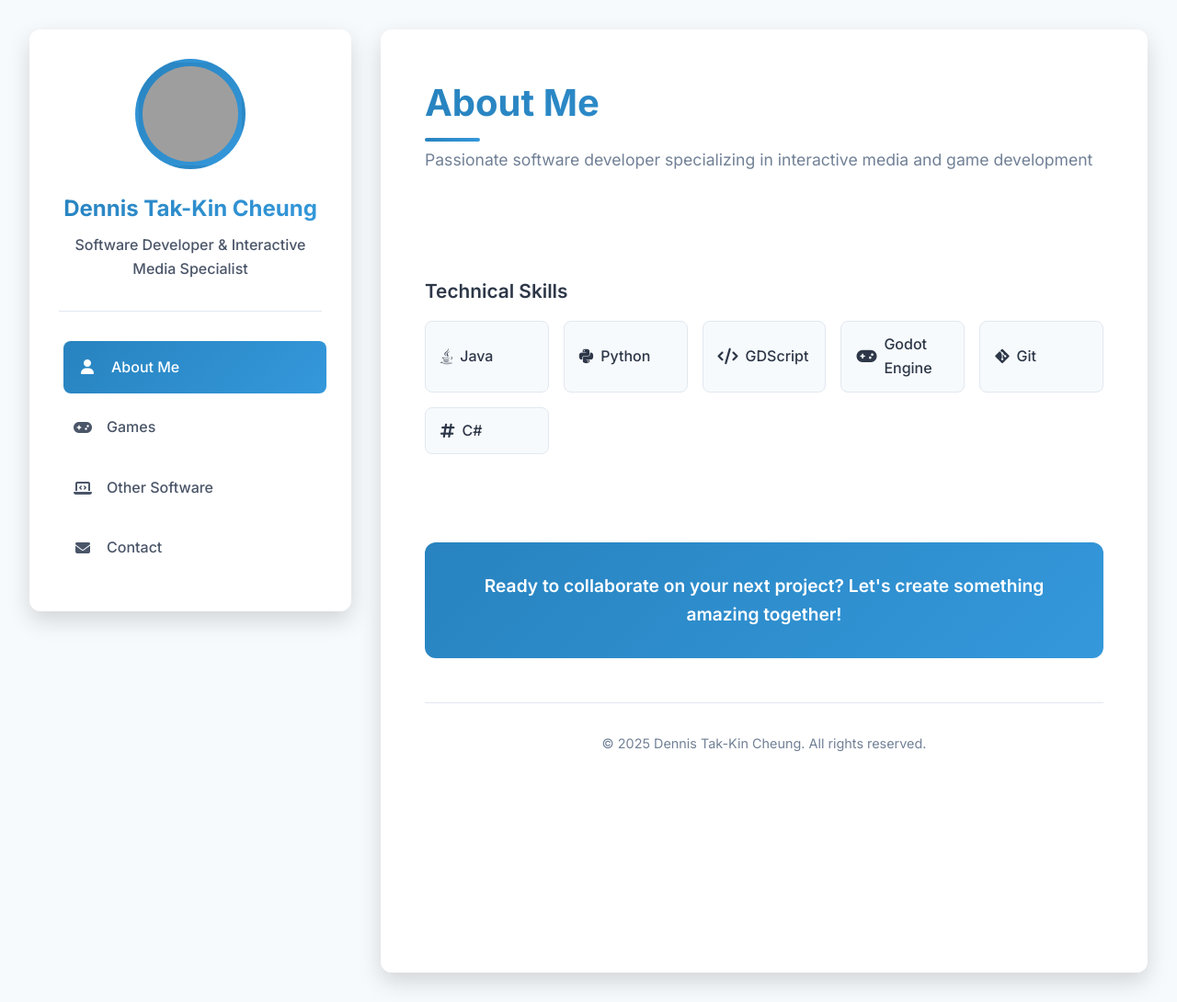
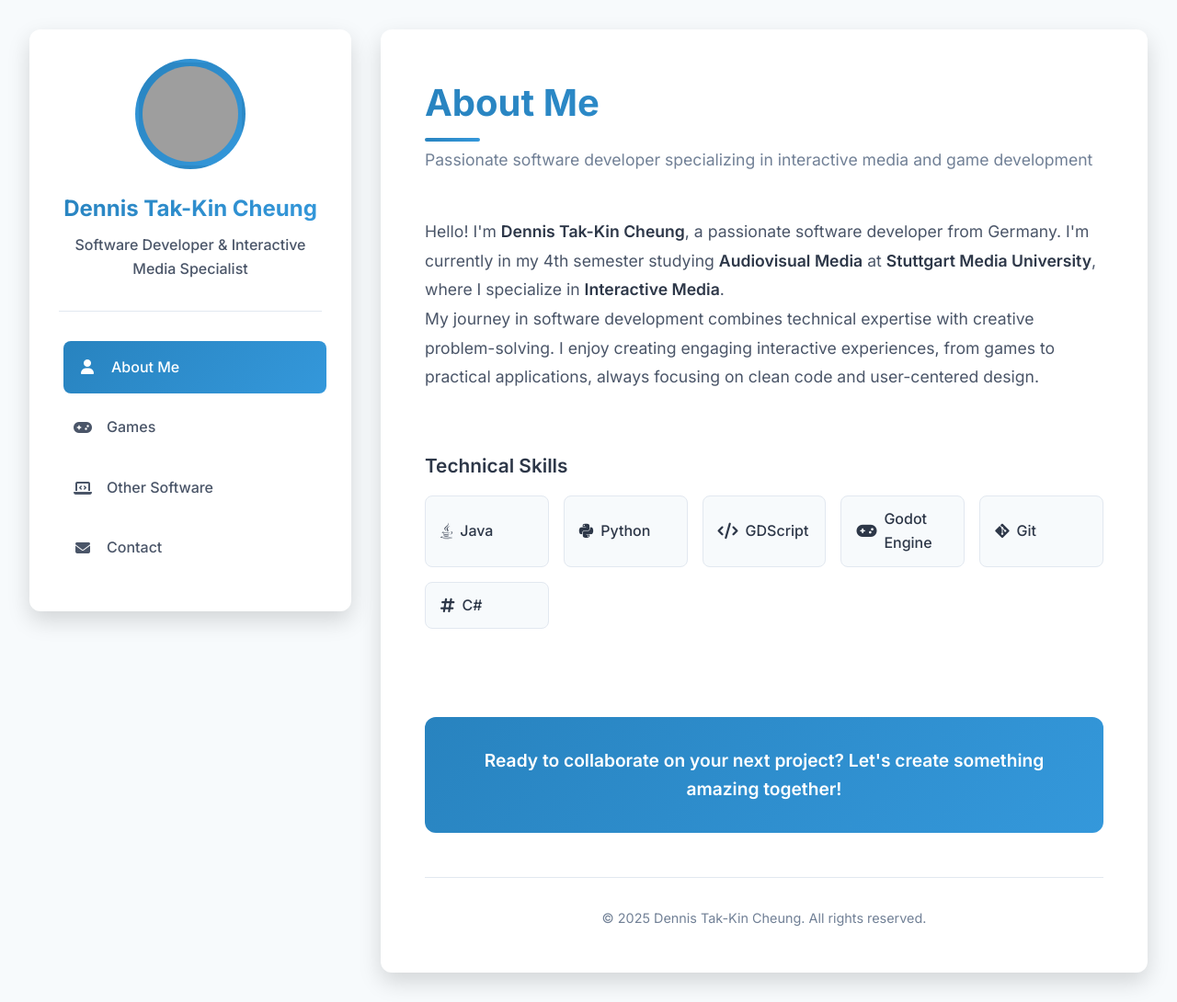
Before and after one commit to DarumaGH/DarumaGH.github.io, a Jekyll site: the page index.html, which Jekyll copies as it is, in a window 1280 px wide and 1090 px high. Shown: the whole window at 92% size. Built offline with Jekyll 4.4.1, drawn with Linux system fonts in a browser that asks for light colours; grey boxes are pictures that could not be loaded.

Commit message:
Update index.html

```diff
--- a/index.html
+++ b/index.html
@@ -669,6 +669,8 @@
 <p class="section-subtitle">Passionate software developer specializing in interactive media and game development</p>
 <div class="about-content">
 <div class="intro-text">
+<p>Hello! I'm <strong>Dennis Tak-Kin Cheung</strong>, a passionate software developer from Germany. I'm currently in my 4th semester studying <strong>Audiovisual Media</strong> at <strong>Stuttgart Media University</strong>, where I specialize in <strong>Interactive Media</strong>.</p>
+<p>My journey in software development combines technical expertise with creative problem-solving. I enjoy creating engaging interactive experiences, from games to practical applications, always focusing on clean code and user-centered design.</p>
 </div>
 <div class="skills-section">
 <h3 class="skills-title">Technical Skills</h3>
@@ -711,6 +713,24 @@
 <div class="projects-grid">
 <article class="project-card">
 <div class="project-header">
+<h3 class="project-title">[Ongoing] Curse of Lady Evilart (2025)</h3>
+<p class="project-description">
+                  Studio production in my 4th semester. A point-and-click puzzle adventure focusing on the interplay of different art styles within a single game. This project explores how various artistic approaches can coexist and enhance narrative storytelling.
+                </p>
+<div class="project-meta">
+<span class="meta-tag">
+<i class="fas fa-cogs"></i>
+                    Godot 4.4
+                  </span>
+<span class="meta-tag">
+<i class="fas fa-palette"></i>
+                    Art Style Innovation
+                  </span>
+<span class="meta-tag">
+<i class="fas fa-puzzle-piece"></i>
+                    Point &amp; Click Adventure
+                  </span>
+</div>
 </div>
 <div class="project-images">
 <img alt="Curse of Lady Evilart Screenshot 1" class="project-image" src="images/cole_pic1.png"/>
@@ -719,6 +739,28 @@
 </article>
 <article class="project-card">
 <div class="project-header">
+<h3 class="project-title">Nett hier. But have you ever played a Swabian Simulation? (2025)</h3>
+<a class="project-link" href="https://daruma4.itch.io/nett-hier" rel="noopener noreferrer" target="_blank">
+<i class="fas fa-external-link-alt"></i>
+                  Play on itch.io
+                </a>
+<p class="project-description">
+                  A collaborative university project featuring a life simulation game where the goal is to save as much money as possible. I contributed to game design, programming, and sound design, creating an engaging experience with multiple interaction possibilities across a large overworld.
+                </p>
+<div class="project-meta">
+<span class="meta-tag">
+<i class="fas fa-cogs"></i>
+                    Godot 4.3
+                  </span>
+<span class="meta-tag">
+<i class="fas fa-users"></i>
+                    Team Project
+                  </span>
+<span class="meta-tag">
+<i class="fas fa-map"></i>
+                    Open World
+                  </span>
+</div>
 </div>
 <div class="project-images">
 <img alt="Nett hier Screenshot 1" class="project-image" src="images/netthier_pic1.png"/>
@@ -727,13 +769,28 @@
 </article>
 <article class="project-card">
 <div class="project-header">
-
- (Password: 1234)
-
-
-
-
-
+<h3 class="project-title">Flux (2024)</h3>
+<a class="project-link" href="https://daruma4.itch.io/flux" rel="noopener noreferrer" target="_blank">
+<i class="fas fa-external-link-alt"></i>
+                  Play on itch.io (Password: 1234)
+                </a>
+<p class="project-description">
+                  An independent project where I recreated and reimagined the game concept of <em>Mr.Oops!!</em> by PONOS. Players must skillfully dodge cannonballs and lasers in this fast-paced action game featuring programmatically generated patterns.
+                </p>
+<div class="project-meta">
+<span class="meta-tag">
+<i class="fas fa-cogs"></i>
+                    Godot 4.3
+                  </span>
+<span class="meta-tag">
+<i class="fas fa-infinity"></i>
+                    Endless Mode
+                  </span>
+<span class="meta-tag">
+<i class="fas fa-bolt"></i>
+                    Action Game
+                  </span>
+</div>
 </div>
 <div class="project-images">
 <img alt="Flux Screenshot 1" class="project-image" src="images/flux_pic1.png"/>
@@ -742,6 +799,28 @@
 </article>
 <article class="project-card">
 <div class="project-header">
+<h3 class="project-title">Jonny Jumper (2024)</h3>
+<a class="project-link" href="https://fetzen.itch.io/jonny-jumper" rel="noopener noreferrer" target="_blank">
+<i class="fas fa-external-link-alt"></i>
+                  Play on itch.io
+                </a>
+<p class="project-description">
+                  A puzzle platformer created during the GMTK Game Jam 2024, developed collaboratively with fellow students within just 4 days. I focused on programming and implementation, creating a unique mechanic where players place scalable blocks to solve increasingly complex levels.
+                </p>
+<div class="project-meta">
+<span class="meta-tag">
+<i class="fas fa-cogs"></i>
+                    Godot 4.3
+                  </span>
+<span class="meta-tag">
+<i class="fas fa-clock"></i>
+                    Game Jam
+                  </span>
+<span class="meta-tag">
+<i class="fas fa-cubes"></i>
+                    Puzzle Platformer
+                  </span>
+</div>
 </div>
 <div class="project-images">
 <img alt="Jonny Jumper Screenshot 1" class="project-image" src="images/jj_pic2.jpg"/>
```
Also changed, not shown: other parts of index.html (+10 -6 lines).
